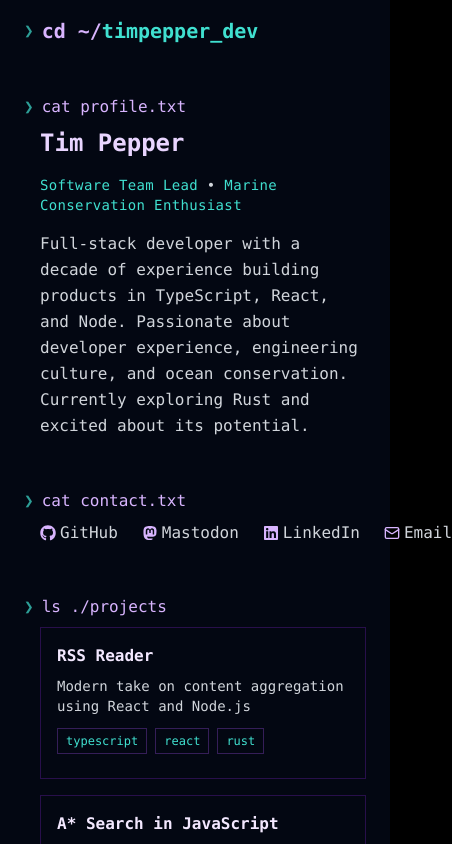
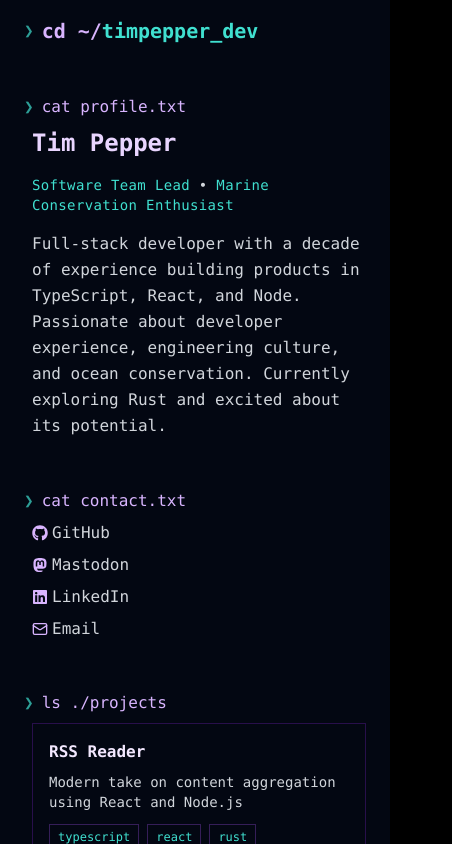
Before and after one commit to Rodhlann/rodhlann.github.com, a React (Vite) app: page / in a window 390 px wide. Shown: the top 844 px of the page, 452 px wide, since content can reach past the window. Built offline with nearby package versions, Linux system fonts and the light colour scheme; no server answers.

Commit message:
fix mobile styles

```diff
--- a/src/App.tsx
+++ b/src/App.tsx
@@ -69,7 +69,7 @@ const fetchRSSFeed = async (): Promise<Item[]> => {
 
 // Separator Component
 const Separator: React.FC = () => (
-  <div className="h-px mt-4 mb-4 ml-4 relative overflow-hidden first:mt-0 last:mb-0">
+  <div className="h-px mt-4 mb-4 m:ml-4 relative overflow-hidden first:mt-0 last:mb-0">
     <div className="absolute inset-0 bg-gradient-to-r from-turquoise/50 to-transparent transform -translate-x-full group-hover:translate-x-0 transition-transform duration-500 ease-out" />
   </div>
 );
@@ -126,7 +126,7 @@ const CommandBlock: React.FC<CommandBlockProps> = ({ command, children, headerVi
               )}
             </div>
           </div>
-          <div className={`pl-4 ${contentVisible ? 'animate-fadeIn' : 'hidden'}`}>
+          <div className={`pl-2 md:pl-4 ${contentVisible ? 'animate-fadeIn' : 'hidden'}`}>
             {children}
           </div>
           <Separator />
@@ -175,8 +175,8 @@ const App: React.FC = () => {
   }, []);
 
   return (
-    <div className="bg-gray-950 text-gray-300 p-6 min-h-screen font-mono pt-0 md:pt-6">
-      <div className="max-w-3xl mx-auto">
+    <div className="bg-gray-950 text-gray-300 p-6 min-h-screen font-mono pt-0 md:pt-6 md:px-0">
+      <div className="max-w-3xl mx-auto md:px-6">
         <CommandBlock
           command="cd ~/timpepper_dev"
           headerVisible={visibleSections.profile.header}
@@ -206,7 +206,7 @@ const App: React.FC = () => {
             headerVisible={visibleSections.contact.header}
             contentVisible={visibleSections.contact.content}
           >
-            <div className="flex space-x-6">
+            <div className="flex md:flex-row flex-col md:space-x-4 space-y-2 md:space-y-0">
               <a href="https://github.com/rodhlann" className="text-purple-300 hover:text-turquoise transition-colors duration-300 flex items-center space-x-1">
                 <FaGithub />
                 <span className='hover:underline text-gray-300'>GitHub</span>
--- a/src/index.css
+++ b/src/index.css
@@ -12,10 +12,10 @@ body {
 
 @keyframes blink {
   0%, 100% {
-    opacity: 1;
+    visibility: visible;
   }
   50% {
-    opacity: 0;
+    visibility: hidden;
   }
 }
 
```
